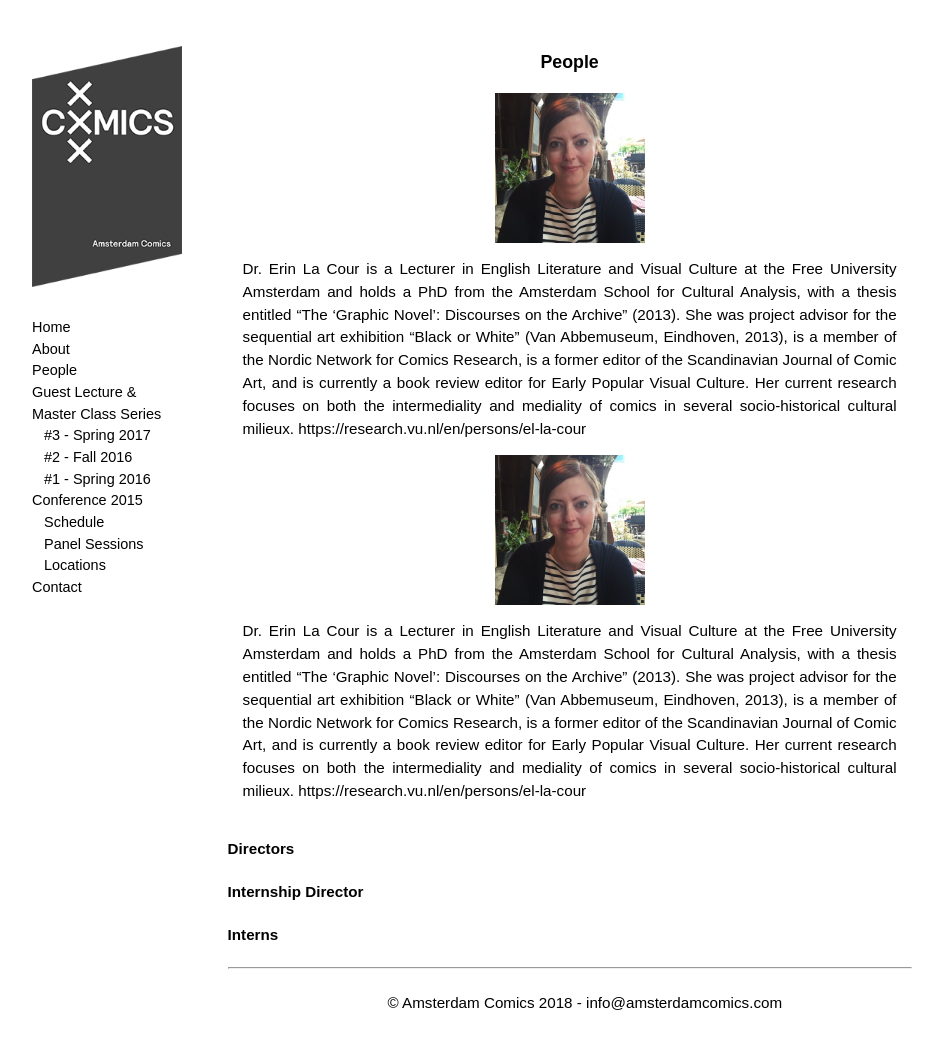
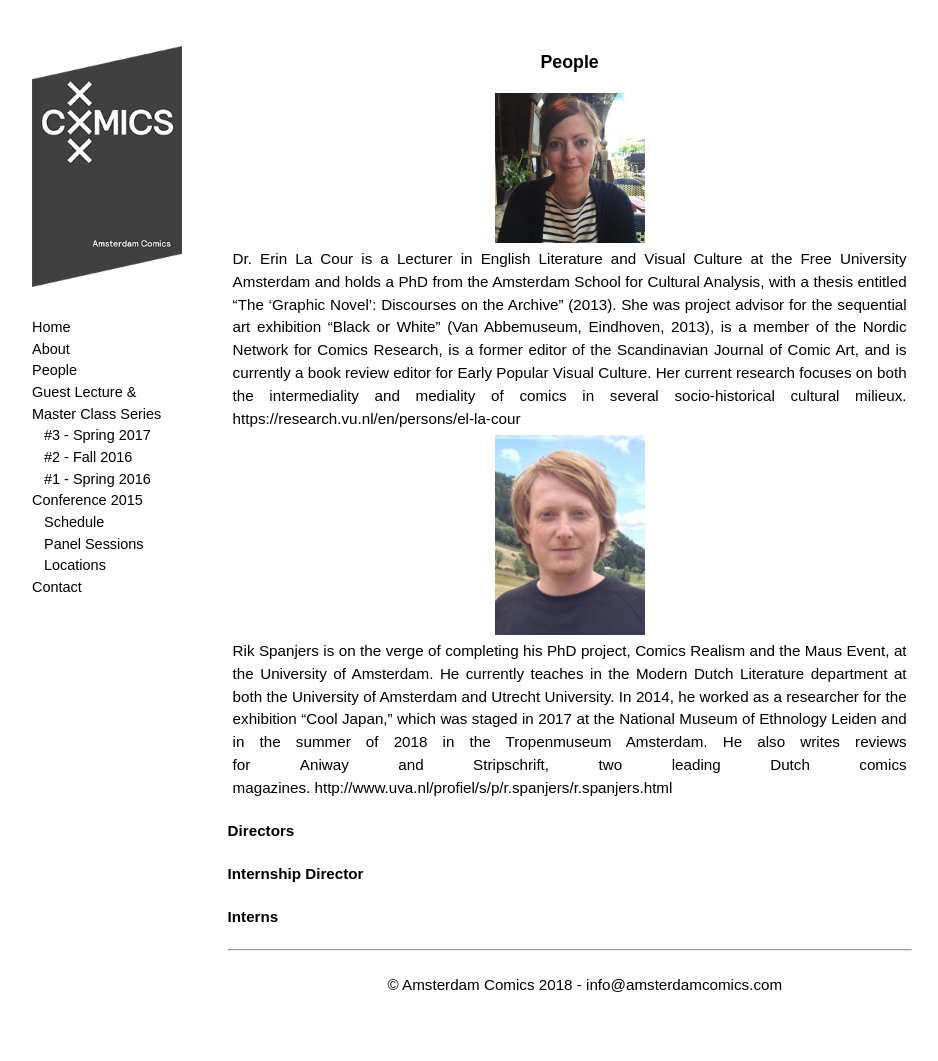
Before and after one commit to amsterdamcomics/amsterdamcomics.github.io, a Jekyll site: the page built from people.md, in a window 1280 px wide. Shown: the whole page, without its empty margins (152-1090 px from the left). Built offline with Jekyll 4.4.1, drawn with Linux system fonts in a browser that asks for light colours.

Commit message:
people - layout a

```diff
--- a/+++/lestyle.css
+++ b/+++/lestyle.css
@@ -79,7 +79,7 @@ pre {
 }
 
 .bio {
-	display: inline-block;
+	display: inline;
 }
 
 .bio img {
@@ -87,5 +87,5 @@ pre {
 }
 
 .bio .b {
-	margin: 15px;
+	margin: 5px;
 }
--- a/people.md
+++ b/people.md
@@ -15,9 +15,9 @@ published: true
 		</div>
 	</div>
 	<div class="bio">
-		<img src="{{ site.url }}/img/Erin.jpg"/>
+		<img src="{{ site.url }}/img/Rik.png"/>
 		<div class="b">
-		Dr. Erin La Cour is a Lecturer in English Literature and Visual Culture at the Free University Amsterdam and holds a PhD from the Amsterdam School for Cultural Analysis, with a thesis entitled “The ‘Graphic Novel’: Discourses on the Archive” (2013). She was project advisor for the sequential art exhibition “Black or White” (Van Abbemuseum, Eindhoven, 2013), is a member of the Nordic Network for Comics Research, is a former editor of the Scandinavian Journal of Comic Art, and is currently a book review editor for Early Popular Visual Culture. Her current research focuses on both the intermediality and mediality of comics in several socio-historical cultural milieux. https://research.vu.nl/en/persons/el-la-cour
+			Rik Spanjers is on the verge of completing his PhD project, Comics Realism and the Maus Event, at the University of Amsterdam. He currently teaches in the Modern Dutch Literature department at both the University of Amsterdam and Utrecht University. In 2014, he worked as a researcher for the exhibition “Cool Japan,” which was staged in 2017 at the National Museum of Ethnology Leiden and in the summer of 2018 in the Tropenmuseum Amsterdam. He also writes reviews for Aniway and Stripschrift, two leading Dutch comics magazines. http://www.uva.nl/profiel/s/p/r.spanjers/r.spanjers.html
 		</div>
 	</div>
 </div>
```
